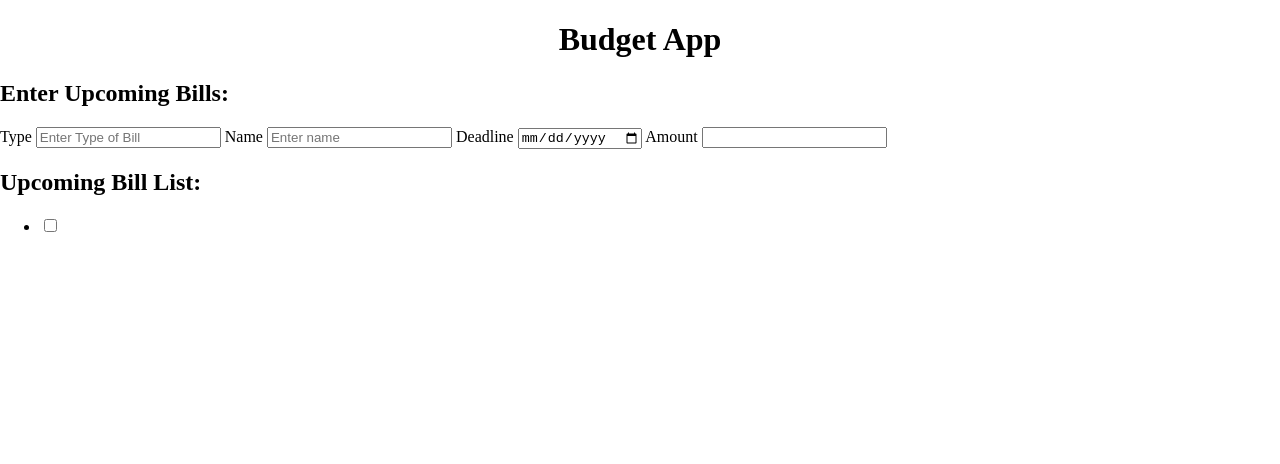
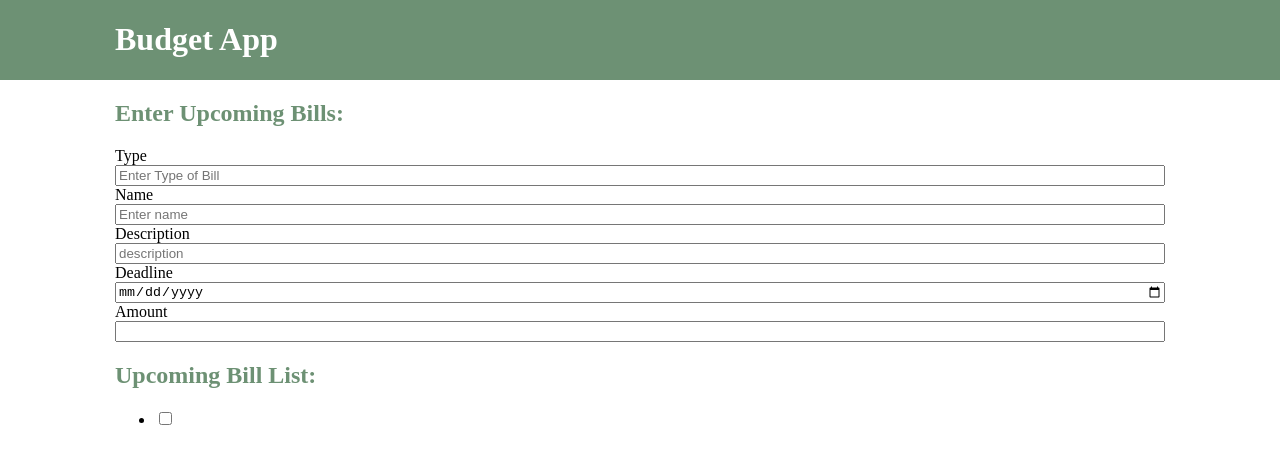
Before and after one commit to rainyroxcy/budget, a website: page static/index.html in a window 1280 px wide. Drawn offline with nearby package versions, Linux system fonts and the light colour scheme.

Commit message:
styling adding

```diff
--- a/static/index.html
+++ b/static/index.html
@@ -9,20 +9,26 @@
     <title>Budget App</title>
 </head>
 <body>
+<div id="wrapper">
+<div id="bars"></div>
 <header>
     <h1>Budget App</h1>
 </header>
 <main>
 <div id="app">
+<div class="input-wrapper">
 <h2>Enter Upcoming Bills:</h2>
 <label>Type</label>
 <input type="text" v-model="new_bill_type" placeholder="Enter Type of Bill">
 <label>Name</label>
 <input type="text" v-model="new_bill_name" placeholder="Enter name">
+<label>Description</label>
+<input type="text" v-model="new_bill_description" placeholder="description">
 <label>Deadline</label>
 <input type="date" v-model="new_bill_deadline">
 <label>Amount</label>
 <input type="text" v-model="new_bill_amount">
+</div>
 
 <h2>Upcoming Bill List:</h2>
 <ul>
@@ -41,6 +47,7 @@
 
 </div>
 </main>
+</div>
 <script src="https://cdn.jsdelivr.net/npm/vue@2.6.14/dist/vue.js"></script>
 <script src="app.js"></script>
 </body>
--- a/static/style.css
+++ b/static/style.css
@@ -7,6 +7,35 @@ body {
     padding: 0;
 }
 
+#wrapper {
+    display: grid;
+    grid-auto-rows: minmax(0px, auto);
+    grid-template-columns: minmax(0px, 1fr) repeat(6, minmax(0, 175px)) minmax(0px, 1fr);
+}
+
 header {
-    text-align: center;
+    background-color: #6d9174;
+    color: white;
+    grid-row: 1 / 2;
+    grid-column: 2 / 8;
 }
+
+#bars {
+    background-color: #6d9174;
+    grid-row: 1 / 2;
+    grid-column: 1 / -1;
+}
+
+
+main {
+    grid-column: 2 / 8;
+}
+
+h2 {
+    color: #6d9174;
+}
+
+.input-wrapper {
+    display: flex;
+    flex-direction: column;
+}
```
